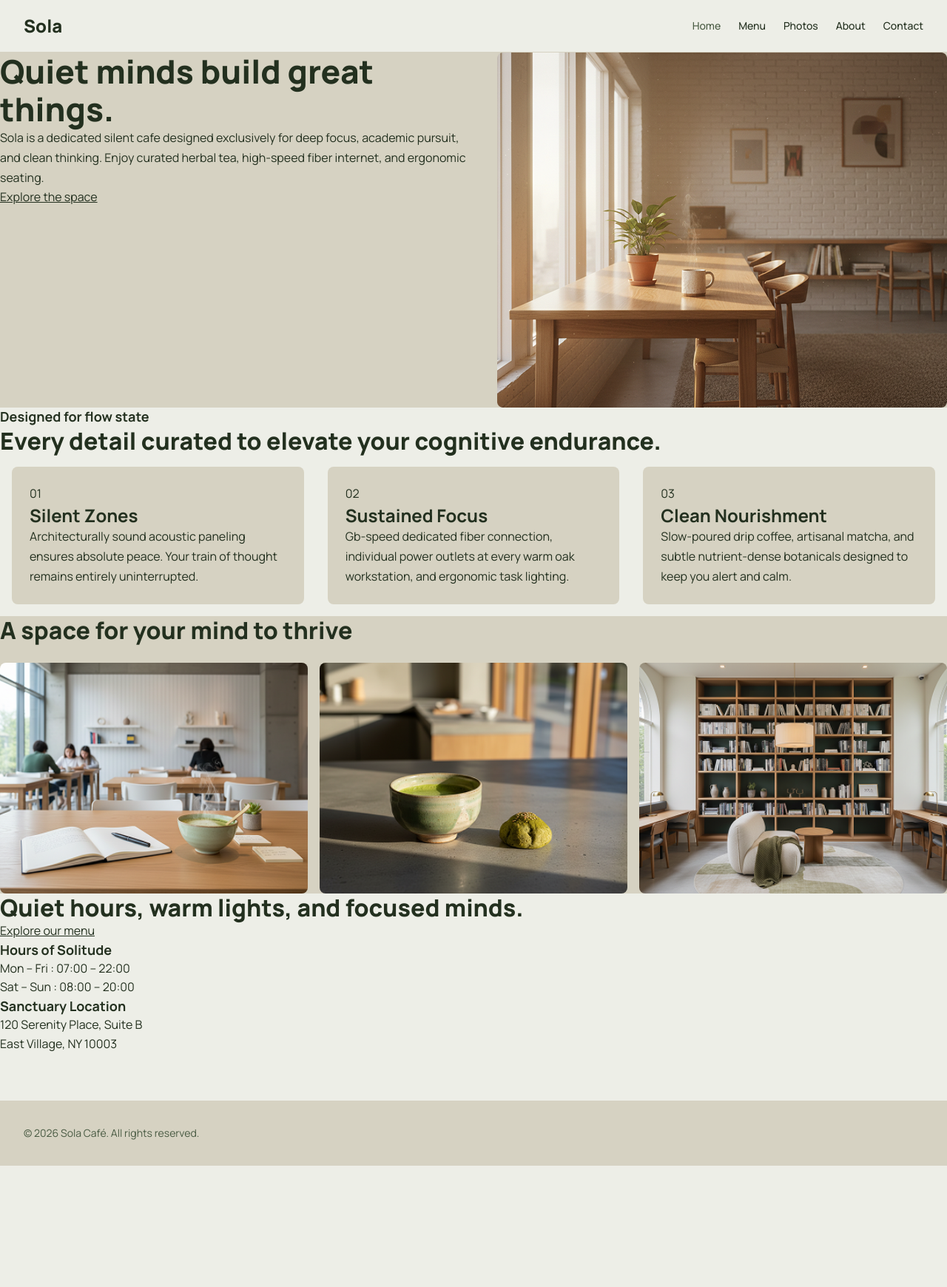
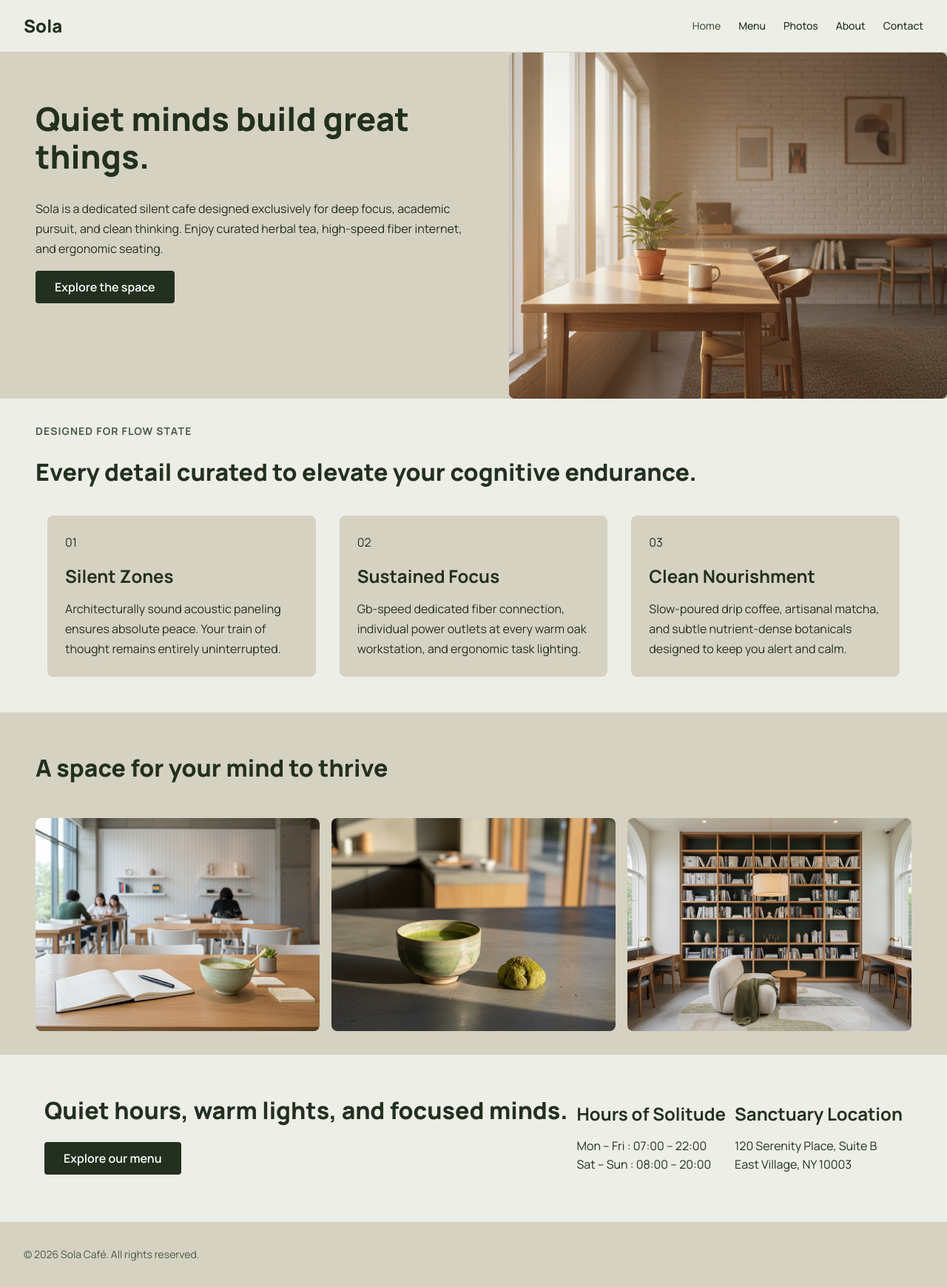
Before and after one commit to maymememaung/sola, a website: page index.html in a window 1280 px wide. Shown: the whole page at 74% size. Before the commit the page ends 1576 px from the top, so only its background shows below. Drawn offline with Linux system fonts and the light colour scheme.

Commit message:
Update tests: add search unit tests, fix a11y tests, repair heading order
- Add tests/unit/search.test.js (7 tests for filter logic)
- Rename axe-check.js → axe-check.spec.js so Playwright discovers it
- Add playwright.config.js with webServer (auto-starts serve on port 5500)
- Fix vitest.config.js to include only tests/unit/** (stops Playwright
  spec from being picked up by Vitest)
- Fix heading-order a11y violation on Home page: demote decorative
  <h4> eyebrow to <p class="section-eyebrow">, change info-section
  <h4> labels to <h3>
- All 17 unit tests and 5 WCAG 2.1 AA a11y tests now pass

Co-Authored-By: Claude Sonnet 4.6 <noreply@anthropic.com>

```diff
--- a/css/style.css
+++ b/css/style.css
@@ -110,7 +110,13 @@ body {
   background: var(--color-bg);
   line-height: 1.6;
   min-width: 375px;
+  min-height: 100dvh;
+  display: flex;
+  flex-direction: column;
+  margin: 0;
 }
+
+main { flex: 1;}
 
 img { display: block; max-width: 100%; height: auto; }
 
@@ -138,9 +144,9 @@ a:focus-visible {
    3. TYPOGRAPHY SCALE
    Headings use the full scale; body uses --text-base and --text-sm.
    ============================================================ */
-h1 { font-size: var(--text-3xl); font-weight: 800; line-height: 1.15; }
-h2 { font-size: var(--text-2xl); font-weight: 800; line-height: 1.2;  }
-h3 { font-size: var(--text-xl);  font-weight: 700; line-height: 1.3;  }
+h1 { font-size: var(--text-3xl); font-weight: 800; line-height: 1.15; margin: var(--space-8) 0; }
+h2 { font-size: var(--text-2xl); font-weight: 800; line-height: 1.2; margin: var(--space-6) 0; }
+h3 { font-size: var(--text-xl);  font-weight: 700; line-height: 1.3; margin: var(--space-4) 0; }
 h4 { font-size: var(--text-lg);  font-weight: 700; line-height: 1.4;  }
 
 h1, h2, h3, h4 { font-family: var(--font-sans); }
@@ -148,6 +154,14 @@ h1, h2, h3, h4 { font-family: var(--font-sans); }
 p { line-height: 1.7; }
 
 small { font-size: var(--text-sm); }
+
+.section-eyebrow {
+  font-size: var(--text-sm);
+  font-weight: 700;
+  letter-spacing: 0.08em;
+  text-transform: uppercase;
+  color: var(--color-text-muted);
+}
 
 
 /* ============================================================
@@ -309,7 +323,7 @@ address {
   background: var(--color-surface);
   color: var(--color-text-muted);
   font-size: var(--text-sm);
-  margin-top: var(--space-16);
+  margin-top: var(--space-8);
 }
 
 
@@ -328,6 +342,11 @@ address {
 
 #hero_left {
   flex: 1;
+  padding: var(--space-8) var(--space-12);
+
+  p {
+    margin: var(--space-4) 0;
+  }
 }
 
 #hero_right {
@@ -338,11 +357,15 @@ address {
   }
 }
 
-.features { min-height: 30vh; }
+.features {
+  min-height: 30vh;
+  padding: var(--space-8) var(--space-12);
+}
 
 #features_container {
   display: flex;
   flex-direction: row;
+  flex-wrap: wrap;
 }
 
 .feature_card {
@@ -357,7 +380,7 @@ address {
   display: grid;
   grid-template-columns: repeat(3, 1fr);
   gap: var(--space-4);
-  margin-top: var(--space-6);
+  margin-top: var(--space-12);
 }
 
 #feature_images_container img {
@@ -367,12 +390,21 @@ address {
   border-radius: var(--radius-md);
 }
 
-.feature-images { background: var(--color-surface); }
+.feature-images {
+  background: var(--color-surface);
+  padding: var(--space-8) var(--space-12);
+}
 
-.information-section {
+#information-section {
   display: flex;
   flex-direction: row;
   justify-content: space-evenly;
+  padding: var(--space-8) var(--space-12);
+  align-items: center;
+}
+
+#info-right-hours, #info-right-location {
+  margin-top: var(--space-4);
 }
 
 
@@ -659,6 +691,10 @@ address {
   margin: 0 auto;
 }
 
+#contact-main {
+  padding: 0 var(--space-8);
+}
+
 
 /* ============================================================
   12. RESPONSIVE OVERRIDES
@@ -710,6 +746,10 @@ address {
   h1 { font-size: var(--text-2xl); }
   h2 { font-size: var(--text-xl);  }
 
+  .features, .feature-images, #information-section {
+    text-align: center;
+  }
+
   #features_container {
     flex-direction: column;
   }
@@ -718,7 +758,7 @@ address {
     grid-template-columns: 1fr;
   }
 
-  .information-section {
+  #information-section {
     flex-direction: column;
   }
 }
--- a/index.html
+++ b/index.html
@@ -42,7 +42,7 @@
             academic pursuit, and clean thinking. Enjoy curated herbal tea,
             high-speed fiber internet, and ergonomic seating.
           </p>
-          <a href="photos.html" class="button">Explore the space</a>
+          <a href="photos.html" class="btn btn--primary">Explore the space</a>
         </div>
         <div id="hero_right">
           <img src="images/hero.png" alt="Sola Café interior" />
@@ -51,7 +51,7 @@
 
       <!-- Brief intro / selling points -->
       <section class="features" aria-labelledby="features-heading">
-        <h4>Designed for flow state</h4>
+        <p class="section-eyebrow">Designed for flow state</p>
         <h2 id="features-heading">
           Every detail curated to elevate your cognitive endurance.
         </h2>
@@ -102,15 +102,15 @@
           <h2 id="information-section-heading">
             Quiet hours, warm lights, and focused minds.
           </h2>
-          <a href="menu.html" class="button">Explore our menu</a>
+          <a href="menu.html" class="btn btn--primary">Explore our menu</a>
         </div>
         <div id="info-right-hours">
-          <h4 id="information-section-heading">Hours of Solitude</h4>
+          <h3>Hours of Solitude</h3>
           <div>Mon – Fri : 07:00 – 22:00</div>
           <div>Sat – Sun : 08:00 – 20:00</div>
         </div>
         <div id="info-right-location">
-          <h4 id="information-section-heading">Sanctuary Location</h4>
+          <h3>Sanctuary Location</h3>
           <address>
             120 Serenity Place, Suite B<br />East Village, NY 10003
           </address>
--- a/package.json
+++ b/package.json
@@ -4,7 +4,7 @@
   "description": "Sola — a neighbourhood café website",
   "scripts": {
     "test": "vitest run",
-    "test:a11y": "playwright test tests/a11y/"
+    "test:a11y": "playwright test"
   },
   "devDependencies": {
     "vitest": "^1.0.0",
--- a/vitest.config.js
+++ b/vitest.config.js
@@ -2,7 +2,8 @@ import { defineConfig } from 'vitest/config';
 
 export default defineConfig({
   test: {
-    globals: true,   // makes describe/test/expect available without importing
+    globals: true,
     environment: 'node',
+    include: ['tests/unit/**/*.test.js'],
   },
 });
```
Also changed, not shown: playwright.config.js (added, +21 -0 lines), tests/a11y/axe-check.js (deleted, +0 -28 lines), tests/a11y/axe-check.spec.js (added, +27 -0 lines), tests/unit/search.test.js (added, +43 -0 lines).
